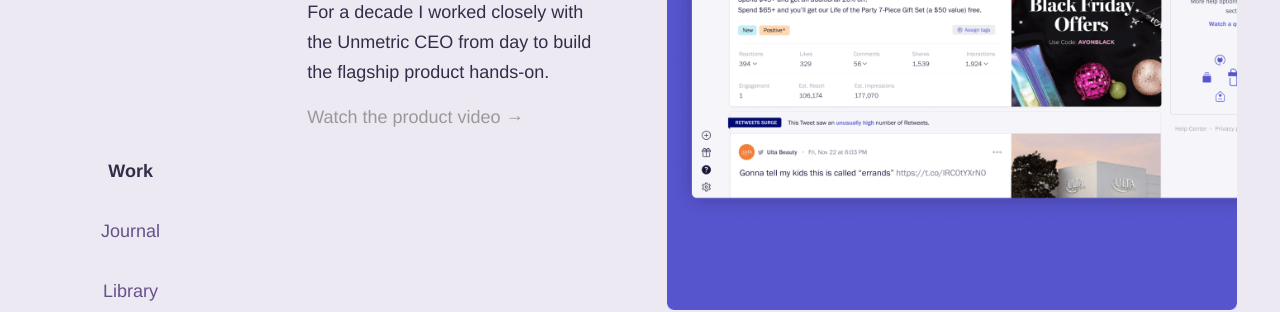
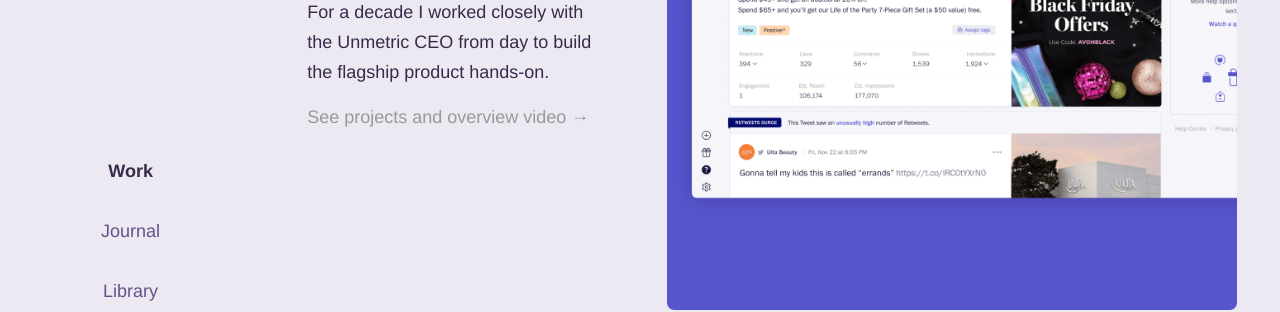
Before and after one commit to harjotgrewal/amrindersandhu, a Jekyll site: the page built from index.html, in a window 1280 px wide and 900 px high, scrolled down 1653 px. Shown: the part 153-465 px from the top of the window. Built offline with Jekyll 4.4.1, drawn with Linux system fonts in a browser that asks for light colours.

Commit message:
[F][HTML] Content

```diff
--- a/_data/work.yml
+++ b/_data/work.yml
@@ -18,7 +18,7 @@
 	page-title: 'Product – Analyze',
 	src: '/assets/i/sshots/cover-analyze.png',
 	status: 'active',
-	cta: 'Watch the product video &rarr;'
+	cta: 'See projects and overview video &rarr;'
 }
 
 
--- a/proj-analyze.html
+++ b/proj-analyze.html
@@ -46,7 +46,7 @@
             <figure class="l-grid_of_8 u-space_below">
                 <img class="l-span_7" src="/assets/i/sshots/ana-camp-01.png" alt="Campaign analysis"/>
 
-                <figcaption class="l-span_1">A profile’s Campaign analysis</figcaption>
+                <figcaption class="l-span_1">A profile’s campaign analysis</figcaption>
             </figure>
 
 
@@ -128,14 +128,14 @@
             <figure class="l-span_4">
                 <img src="/assets/i/sshots/ana-alerts-01.png" alt="Alerts screenshot"/>
 
-                <figcaption class="is-below">Set up alerts overlay</figcaption>
+                <figcaption class="is-below">Alerts setup overlay</figcaption>
             </figure>
 
 
             <figure class="l-span_4 u-space_above--mob">
                 <img src="/assets/i/sshots/ana-alerts-02.png" alt="Alerts email screenshot"/>
 
-                <figcaption class="is-below">Alerts Email</figcaption>
+                <figcaption class="is-below">Alert email</figcaption>
             </figure>
         </div>
 
```
Also changed, not shown: 9 other files.
